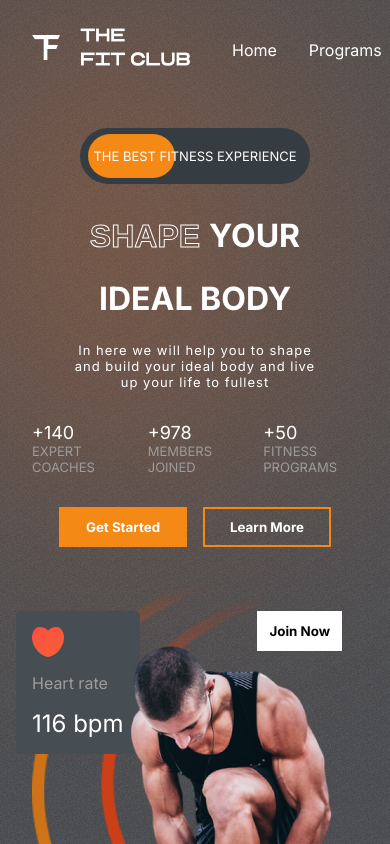
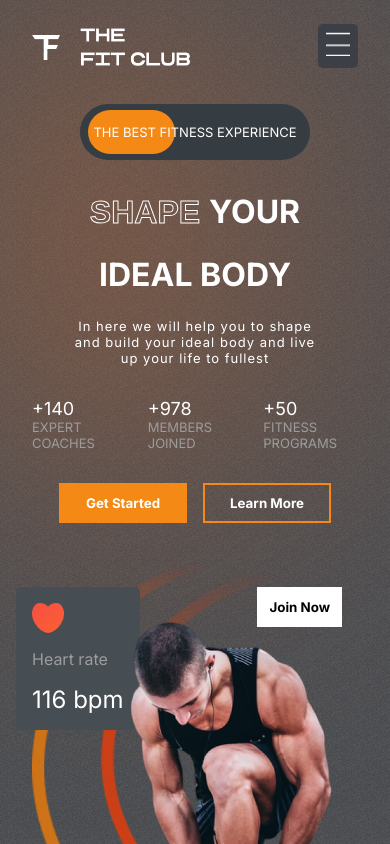
Before and after one commit to amberlynn364/gym-website, a React (Create React App) app: page / in a window 390 px wide. Shown: the top 844 px of the page. Built offline with nearby package versions, Linux system fonts and the light colour scheme.

Commit message:
feat: add burger menu at mobile responsive

```diff
--- /dev/null
+++ b/src/components/BurgerMenu/BurgerMenu.css
@@ -0,0 +1,10 @@
+.burger-wrapper {
+  background-color: var(--appColor);
+  padding: 0.5rem;
+  border-radius: 5px;
+}
+
+.bars {
+  width: 1.5rem;
+  height: 1.5rem;
+}
--- /dev/null
+++ b/src/components/BurgerMenu/BurgerMenu.jsx
@@ -0,0 +1,17 @@
+import './BurgerMenu.css';
+import bars from '../../assets/bars.png';
+
+const BurgerMenu = ({ setMenuOpened }) => {
+  return (
+    <div className='burger-wrapper'>
+      <img
+        src={bars}
+        alt=""
+        className='bars'
+        onClick={() => setMenuOpened(true)}
+      />
+    </div>
+  )
+}
+
+export default BurgerMenu;
--- a/src/components/Header/Header.css
+++ b/src/components/Header/Header.css
@@ -2,3 +2,11 @@
   display: flex;
   justify-content: space-between;
 }
+
+@media screen and (max-width: 768px) {
+  .header > :nth-child(2) {
+    position: fixed;
+    right: 2rem;
+    z-index: 99;
+  }
+}
--- a/src/components/Header/Header.jsx
+++ b/src/components/Header/Header.jsx
@@ -1,12 +1,20 @@
+import { useState } from 'react';
 import './Header.css';
 import HeaderLogo from './HeaderLogo/HeaderLogo';
 import HeaderMenu from './HeaderMenu/HeaderMenu';
+import BurgerMenu from '../BurgerMenu/BurgerMenu';
 
 const Header = () => {
+  const mobile = window.innerWidth <= 768 ? true : false;
+  const [menuOpened, setMenuOpened] = useState(false);
   return (
     <header className="header">
       <HeaderLogo />
-      <HeaderMenu />
+      {(!menuOpened && mobile) ? (
+        <BurgerMenu setMenuOpened={setMenuOpened} />
+      ) : (
+        <HeaderMenu setMenuOpened={setMenuOpened} />
+      )}
     </header>
   )
 }
--- a/src/components/Header/HeaderMenu/HeaderMenu.css
+++ b/src/components/Header/HeaderMenu/HeaderMenu.css
@@ -10,3 +10,11 @@
   color: var(--orange);
   transition: 0.3s;
 }
+
+@media screen and (max-width: 768px) {
+  .header-menu {
+    flex-direction: column;
+    background-color: var(--appColor);
+    padding: 2rem;
+  }
+}
--- a/src/components/Header/HeaderMenu/HeaderMenu.jsx
+++ b/src/components/Header/HeaderMenu/HeaderMenu.jsx
@@ -1,13 +1,13 @@
 import './HeaderMenu.css';
 
-const HeaderMenu = () => {
+const HeaderMenu = ({ setMenuOpened }) => {
   return (
     <ul className='header-menu'>
-      <li>Home</li>
-      <li>Programs</li>
-      <li>Why us</li>
-      <li>Plans</li>
-      <li>Testimonials</li>
+      <li onClick={() => setMenuOpened(false)}>Home</li>
+      <li onClick={() => setMenuOpened(false)}>Programs</li>
+      <li onClick={() => setMenuOpened(false)}>Why us</li>
+      <li onClick={() => setMenuOpened(false)}>Plans</li>
+      <li onClick={() => setMenuOpened(false)}>Testimonials</li>
     </ul>
   )
 }
```
